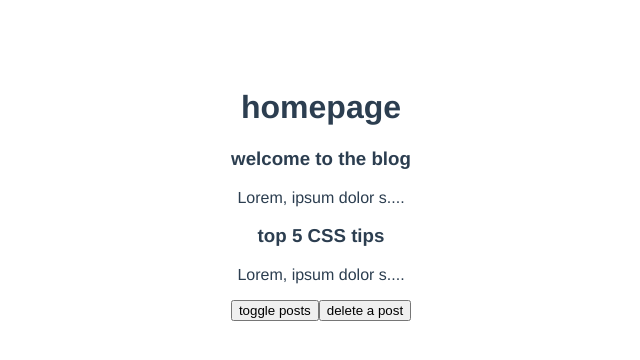
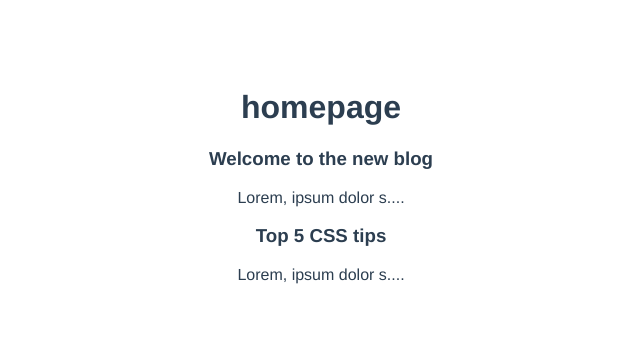
Before and after one commit to alain-kubwayo/vue-hub, a Vue app in the folder dojo-blog/: page / in a window 1280 px wide. Shown: the top 360 px of the page, without its empty margins (319-959 px from the left). Built offline with nearby package versions, Linux system fonts and the light colour scheme; data requests are answered from the project's data file.

Commit message:
feat: fetch data in setup

```diff
--- /dev/null
+++ b/dojo-blog/data/db.json
@@ -0,0 +1,16 @@
+{
+    "posts": [
+        {
+            "id": 1,
+            "title": "Welcome to the new blog",
+            "body": "Lorem, ipsum dolor sit amet consectetur adipisicing elit. Odio unde corrupti consequuntur molestiae ipsam dolore minus magnam, amet adipisci temporibus, maxime tempora obcaecati quod ullam iusto? Ab odit natus aliquid sed provident ea consequatur voluptatem, tempore eligendi rerum modi, esse praesentium. Nam aliquid hic, eligendi rerum neque corporis accusantium aperiam.",
+            "tags": ["webdev", "coding", "news"]
+        },
+        {
+            "id": 2,
+            "title": "Top 5 CSS tips",
+            "body": "Lorem, ipsum dolor sit amet consectetur adipisicing elit. Odio unde corrupti consequuntur molestiae ipsam dolore minus magnam, amet adipisci temporibus, maxime tempora obcaecati quod ullam iusto? Ab odit natus aliquid sed provident ea consequatur voluptatem, tempore eligendi rerum modi, esse praesentium. Nam aliquid hic, eligendi rerum neque corporis accusantium aperiam.",
+            "tags": ["css", "webdev", "coding"]
+        }
+    ]
+}
--- a/dojo-blog/src/views/Home.vue
+++ b/dojo-blog/src/views/Home.vue
@@ -1,9 +1,14 @@
 <template>
   <div class="home">
     <h1>homepage</h1>
-    <PostList :posts="posts" v-if="showPosts" />
-    <button @click="showPosts = !showPosts">toggle posts</button>
-    <button @click="posts.pop()">delete a post</button>
+    <!-- <PostList :posts="posts" v-if="showPosts" /> -->
+    <div v-if="error">{{ error }}</div>
+    <div v-if="posts.length">
+      <PostList :posts="posts" />
+    </div>
+    <div v-else>Loading...</div>
+    <!-- <button @click="showPosts = !showPosts">toggle posts</button>
+    <button @click="posts.pop()">delete a post</button> -->
   </div>
 </template>
 
@@ -15,14 +20,34 @@ export default {
   name: 'Home',
   components: { PostList },
   setup() {
-    const posts = ref([
-      { title: 'welcome to the blog', body: 'Lorem, ipsum dolor sit amet consectetur adipisicing elit. Odio unde corrupti consequuntur molestiae ipsam dolore minus magnam, amet adipisci temporibus, maxime tempora obcaecati quod ullam iusto? Ab odit natus aliquid sed provident ea consequatur voluptatem, tempore eligendi rerum modi, esse praesentium. Nam aliquid hic, eligendi rerum neque corporis accusantium aperiam.', id: 1 },
-      { title: 'top 5 CSS tips', body: 'Lorem, ipsum dolor sit amet consectetur adipisicing elit. Odio unde corrupti consequuntur molestiae ipsam dolore minus magnam, amet adipisci temporibus, maxime tempora obcaecati quod ullam iusto? Ab odit natus aliquid sed provident ea consequatur voluptatem, tempore eligendi rerum modi, esse praesentium. Nam aliquid hic, eligendi rerum neque corporis accusantium aperiam.', id: 2 }
-    ])
+    // const posts = ref([
+    //   { title: 'welcome to the blog', body: 'Lorem', id: 1 },
+    //   { title: 'top 5 CSS tips', body: 'Lorem', id: 2 }
+    // ])
+    const posts = ref([])
+    const error = ref(null)
 
-    const showPosts = ref(true)
+    // const showPosts = ref(true)
 
-    return { posts, showPosts }
+    const load = async () => {
+      try {
+        const res = await fetch('http://localhost:3000/posts')
+        if(!res.ok){
+          throw Error('no data available')
+        }
+        posts.value = await res.json()
+      }
+      catch (err){
+        error.value = err.message
+        console.log(error.value)
+      }
+    }
+
+    load()
+
+    // return { posts, showPosts }
+    return { posts, error }
+
   }
 }
 </script>
```
